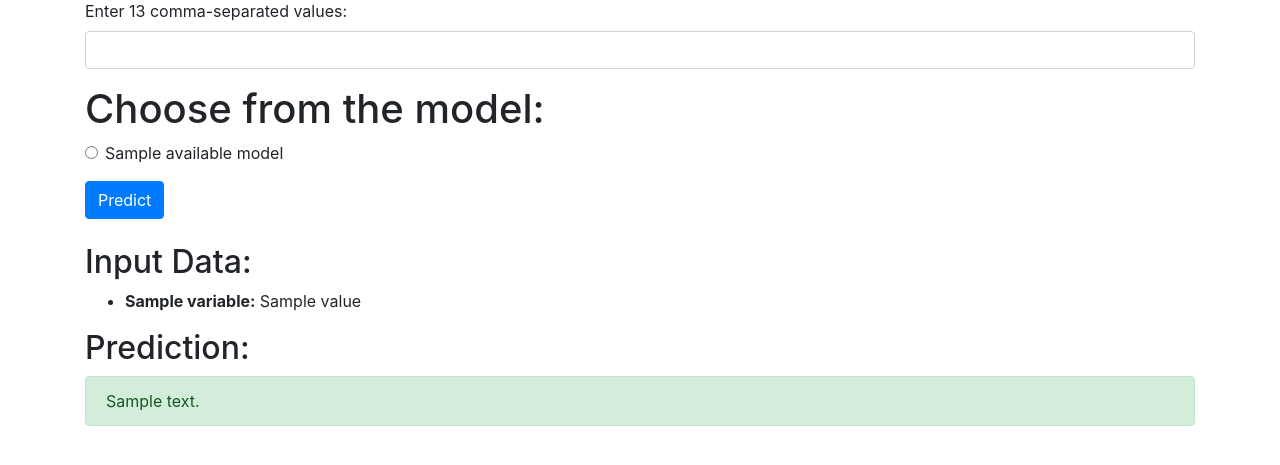
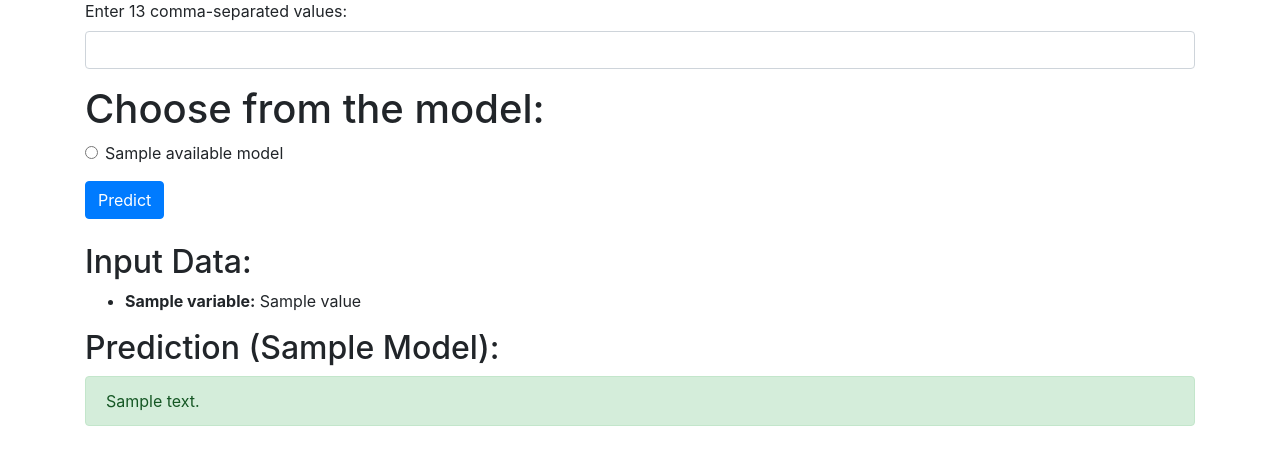
Before and after one commit to nakulpadalkar/flask-app-for-class, a Flask app: template app/templates/index.html in a window 1280 px wide. Shown: the part 121-586 px from the top of the page. Run offline with Flask 2, Linux system fonts and the light colour scheme; the template is opened without the code that fills it: most values are stand-ins (such as "Sample title", 1, 10 or a date in 2020); some libraries are stand-ins or nearby versions.

Commit message:
show model to display

```diff
--- a/app/templates/index.html
+++ b/app/templates/index.html
@@ -41,7 +41,7 @@
             {% endif %}
 
             {% if prediction_text %}
-                <h2>Prediction:</h2>
+                <h2>Prediction ({{ selected_model }} Model):</h2>
                 <p class="alert alert-success">{{ prediction_text }}</p>
             {% endif %}
         </div>
```
